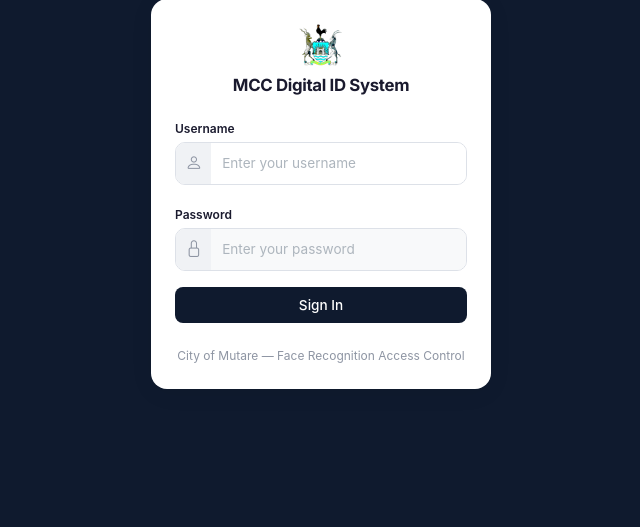
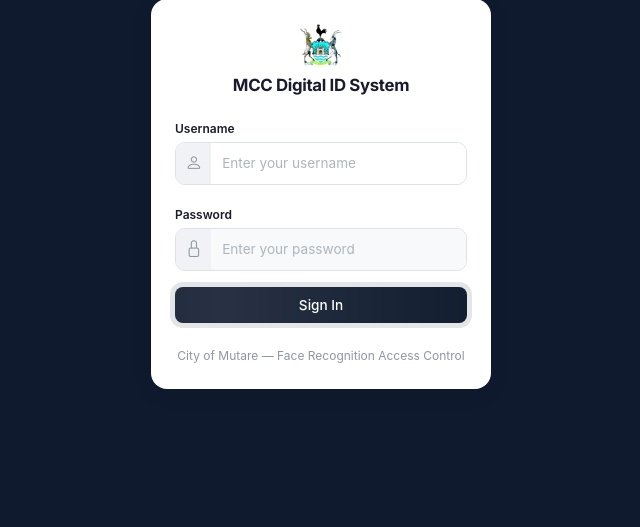
Before and after one commit to geniuskudzai21/CityOfMutareDigitaliD, a Flask app: page /login in a window 1280 px wide. Shown: the part 230-757 px from the top of the page, without its empty margins (319-959 px from the left). Run offline with Flask 3, Linux system fonts and the light colour scheme.

Commit message:
Add pulse and shimmer animations to login button

```diff
--- a/static/css/style.css
+++ b/static/css/style.css
@@ -439,6 +439,19 @@
   cursor: pointer;
   background: var(--navy-900);
   color: white;
+  position: relative;
+  overflow: hidden;
+  animation: loginBtnPulse 2.5s ease-in-out infinite;
+}
+.login-btn::before {
+  content: "";
+  position: absolute;
+  top: 0;
+  left: -100%;
+  width: 200%;
+  height: 100%;
+  background: linear-gradient(90deg, transparent, rgba(255,255,255,0.1), transparent);
+  animation: loginBtnShimmer 3s ease-in-out infinite;
 }
 .login-btn:hover {
   background: var(--navy-800);
@@ -446,10 +459,26 @@
   transform: translateY(-1px);
   box-shadow: 0 6px 20px rgba(15,26,46,0.25);
 }
+.login-btn:hover::before {
+  animation: none;
+}
 .login-btn:disabled {
   opacity: 0.7;
   cursor: not-allowed;
   transform: none;
+  animation: none;
+}
+.login-btn:disabled::before {
+  animation: none;
+}
+
+@keyframes loginBtnPulse {
+  0%, 100% { box-shadow: 0 0 0 0 rgba(15,26,46,0.3); }
+  50%      { box-shadow: 0 0 0 6px rgba(15,26,46,0.08); }
+}
+@keyframes loginBtnShimmer {
+  0%   { left: -100%; }
+  100% { left: 100%; }
 }
 
 .login-card .alert-danger {
```
